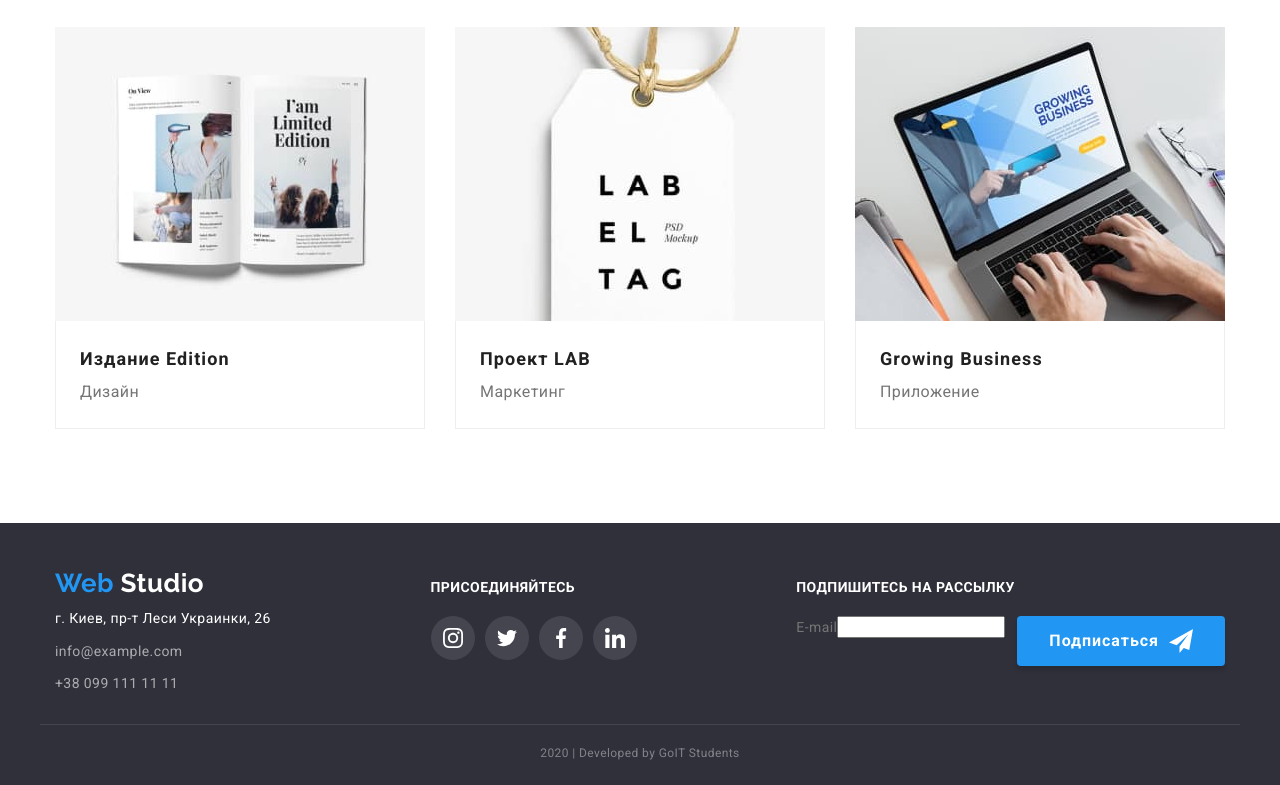
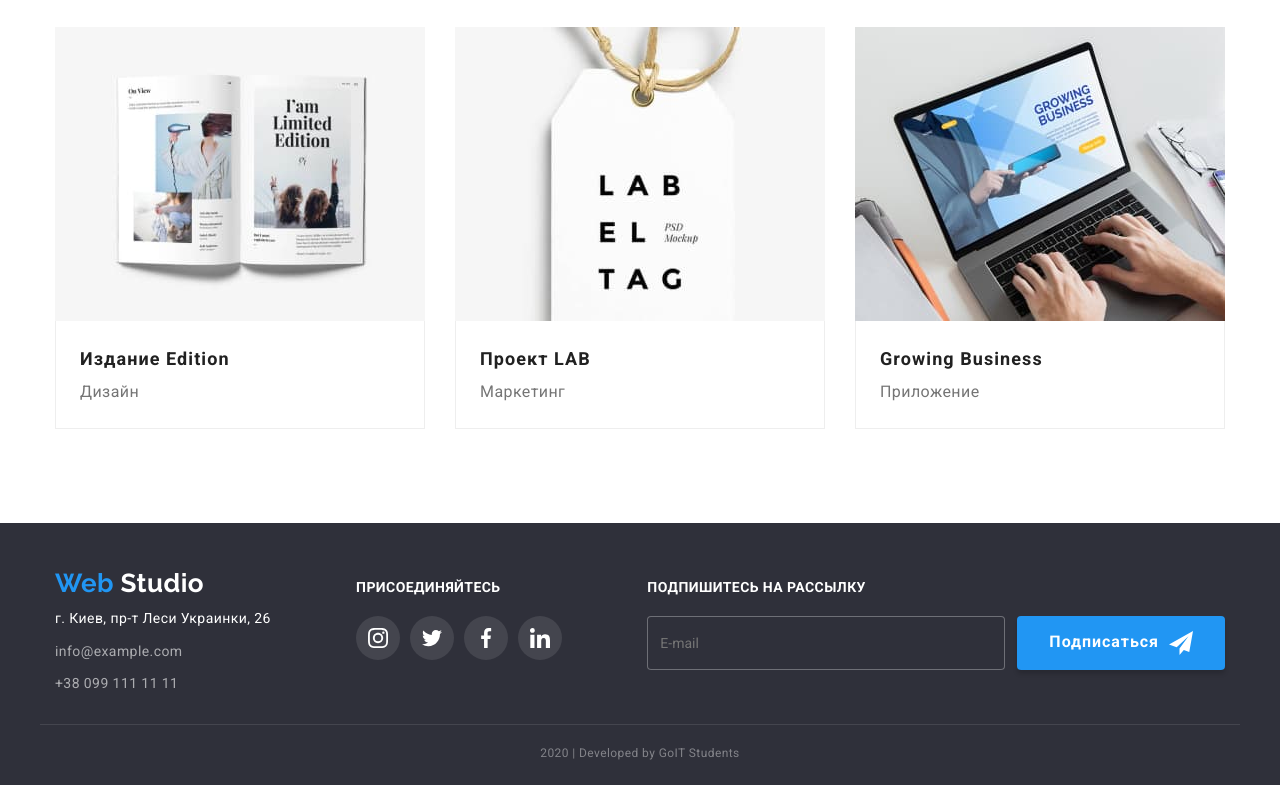
Before and after one commit to kvlad0610/goit-markup-hw-06, a plain HTML site: page portfolio.html in a window 1280 px wide. Shown: the part 1110-1895 px from the top of the page. Drawn offline with Linux system fonts and the light colour scheme.

Commit message:
изминение формы в футэре портфолио

```diff
--- a/portfolio.html
+++ b/portfolio.html
@@ -357,10 +357,13 @@
         <div class="forma-container">
           <b class="a-call-subtitle">Подпишитесь на рассылку</b>
           <form class="forma">
-            <p class="form-text">
-              <label for="email">E-mail</label><input type="email" id="email" />
-            </p>
-            <!-- <p class="form-text"><input type="submit" value="Подписаться" class="button" /></p> -->
+            <input
+              type="email"
+              class="forma-email"
+              name="email"
+              placeholder="E-mail"
+              required
+            />
             <button class="button">
               Подписаться
               <svg class="forma-svg" width="24" height="24">
```
